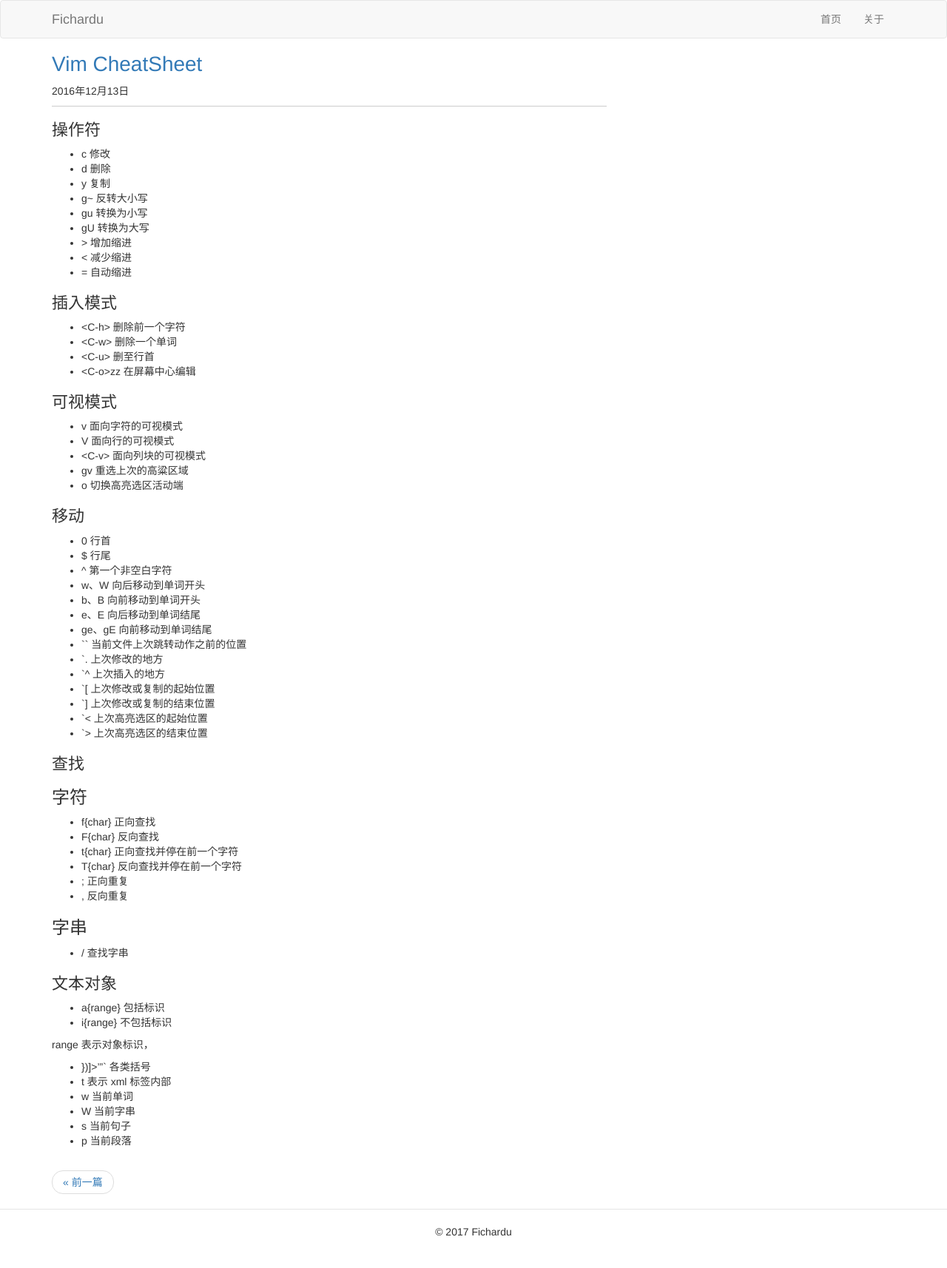
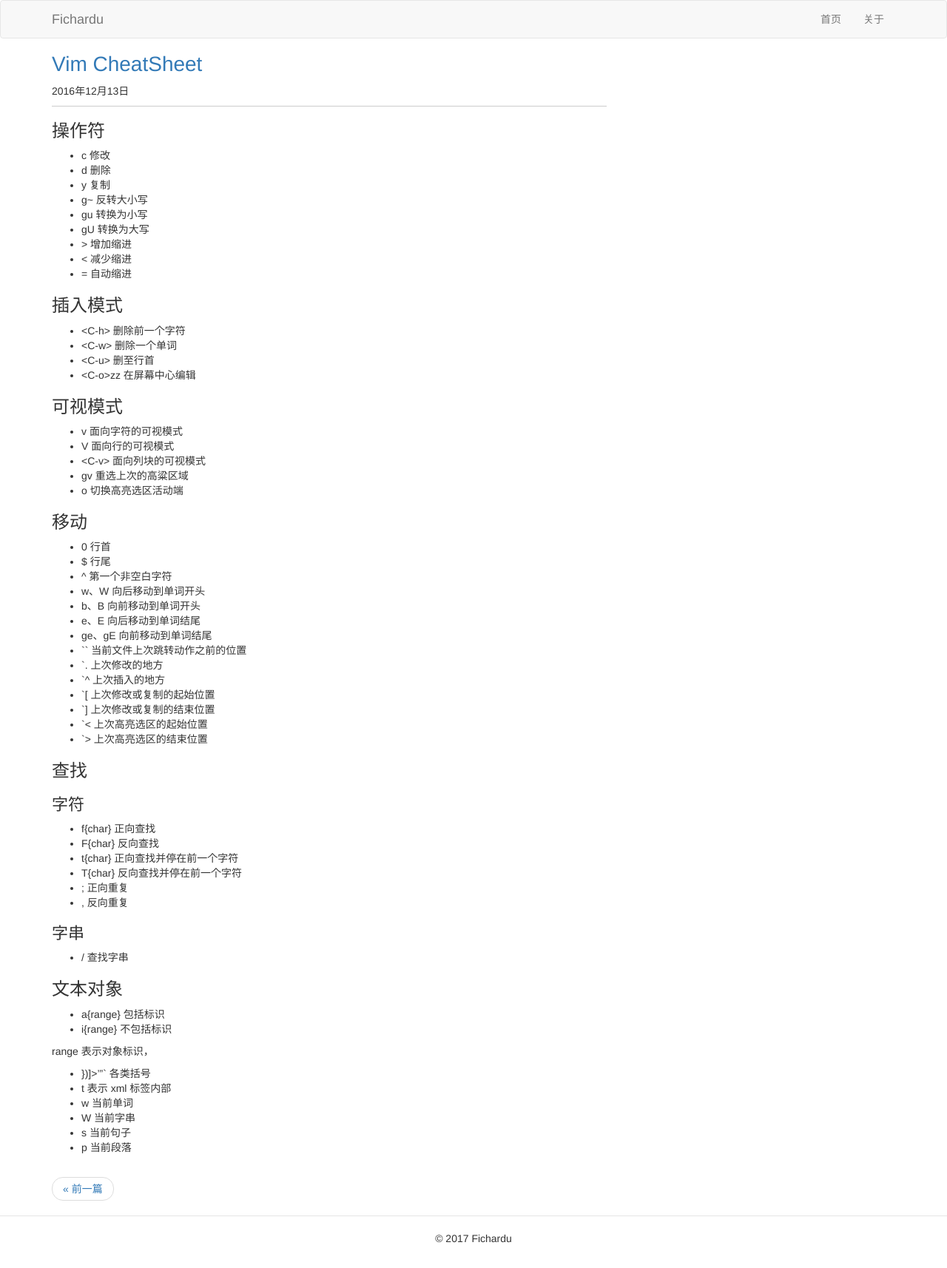
Before and after one commit to Fichardu/fichardu.github.io, a Jekyll site: the page built from _posts/2016-12-13-vim-cheatsheet.md, in a window 1280 px wide. Shown: the whole page at 74% size. Built offline with Jekyll 4.4.1, drawn with Linux system fonts in a browser that asks for light colours; nearby versions of some CDN libraries; library files that are not in the unit come from our copies.

```diff
--- a/css/main.scss
+++ b/css/main.scss
@@ -1,5 +1,21 @@
 ---
 ---
+
+h1 {
+    font-size: 26px;
+}
+
+h2 {
+    font-size: 24px;
+}
+
+h3 {
+    font-size: 22px;
+}
+
+h4 {
+    font-size: 20px;
+}
 
 .page-heading {
     font-size: 20px;
@@ -26,14 +42,6 @@
     margin-top: 0;
 }
 
-h2 {
-    font-size: 22px;
-}
-
-.post-content {
-
-}
-
 .footer {
     border-top: 1px solid #e5e5e5;
     padding: 20px 0;
```
Also changed, not shown: about.md (deleted, +0 -10 lines).
